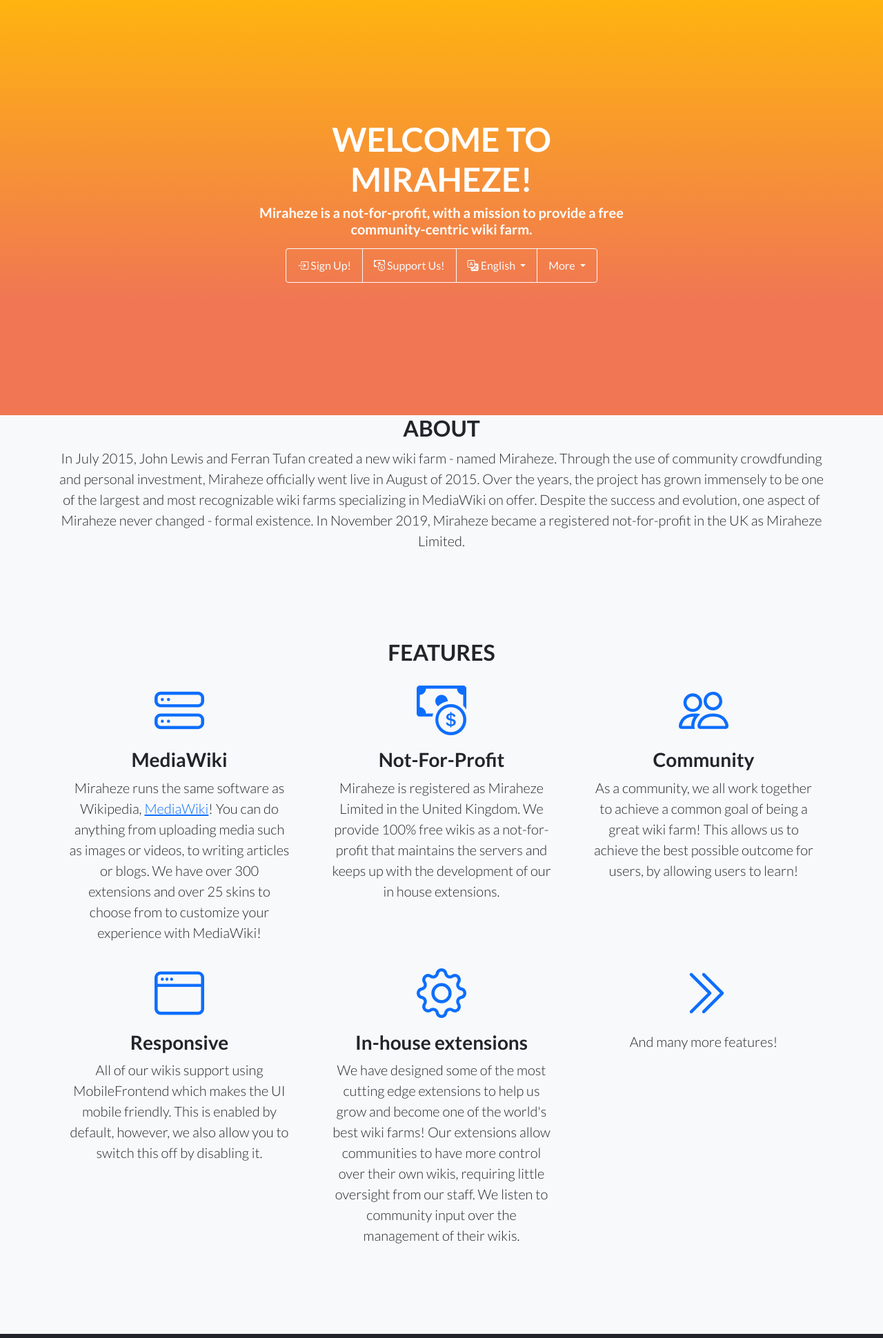
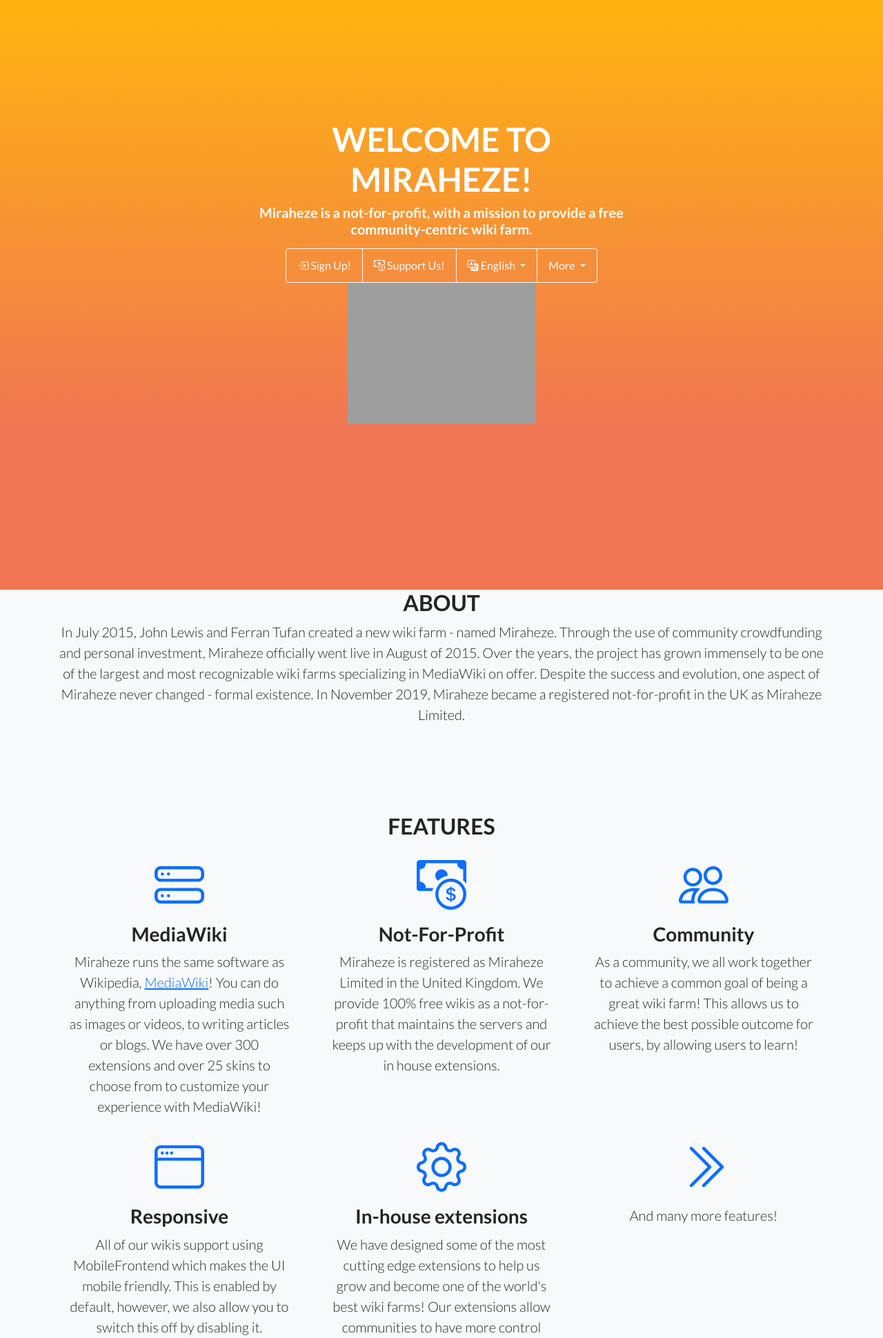
Before and after one commit to miraheze/landing, a PHP site: page /index.php in a window 1280 px wide. Shown: the part 381-2321 px from the top of the page at 69% size. Run offline with PHP 8.4, Linux system fonts and the light colour scheme; some libraries are stand-ins or nearby versions; grey boxes are pictures that could not be loaded.

Commit message:
Update header.php

```diff
--- a/components/header.php
+++ b/components/header.php
@@ -82,6 +82,9 @@
 							</div>
 						</div>
 					</div>
+					<?php if ( $_SERVER['SCRIPT_NAME'] === '/index.php' ): ?>
+						<img src="https://static.miraheze.org/metawiki/0/03/Meta_Main_Page.png" class="d-block w-100 w-lg-50 w-md-75 mb-5" alt="Miraheze Meta's Main Page">
+					<?php endif; ?>
 				</center>
 			</div>
 		</div>
```
